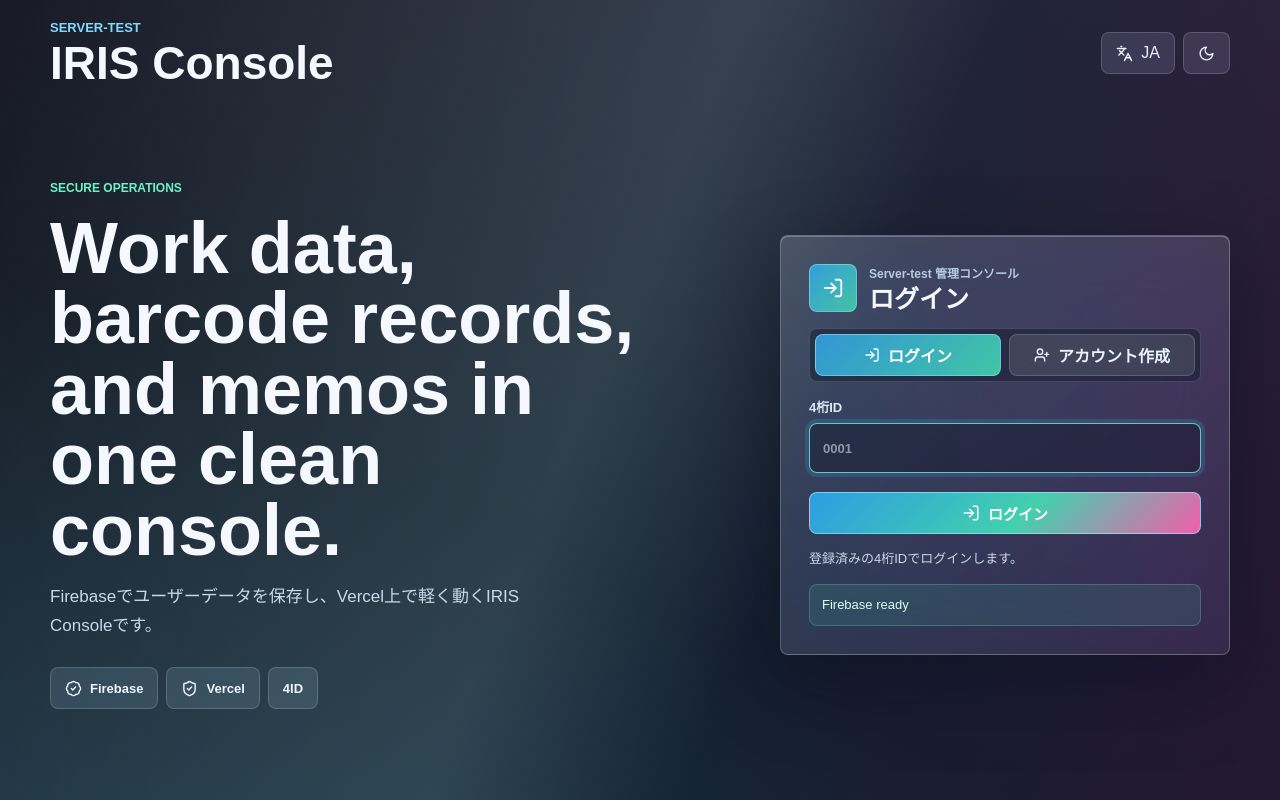
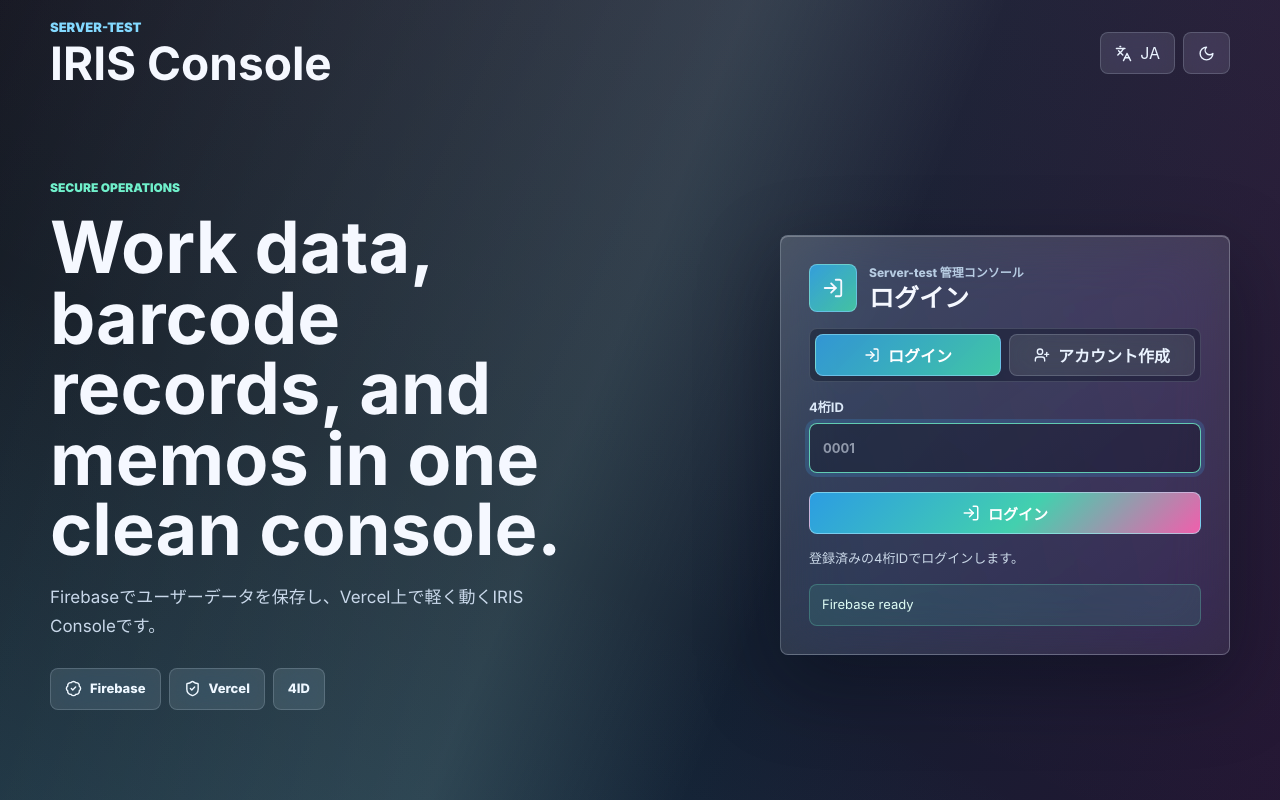
Before and after one commit to Taku20200824/Server-test, a Next.js app: page /login in a window 1280 px wide. Built offline with nearby package versions, Linux system fonts and the light colour scheme; no server answers.

Commit message:
Apply IRIS redesign global styles

```diff
--- a/src/app/globals.css
+++ b/src/app/globals.css
@@ -1,8 +1,9 @@
 :root {
-  color-scheme: light;
-  font-family: "Yu Gothic", "Hiragino Kaku Gothic ProN", Meiryo, Arial, sans-serif;
-  background: #eef1f5;
-  color: #1f2937;
+  color-scheme: light dark;
+  font-family: "Inter", "Yu Gothic", "Hiragino Kaku Gothic ProN", Meiryo, Arial, sans-serif;
+  background: #eef4fb;
+  color: #0f1d32;
+  text-rendering: geometricPrecision;
 }
 
 * {
@@ -15,6 +16,10 @@ body {
   min-height: 100%;
 }
 
+body {
+  min-width: 320px;
+}
+
 button,
 input,
 textarea {
@@ -24,3 +29,10 @@ textarea {
 button:disabled {
   cursor: not-allowed;
 }
+
+button,
+a,
+input,
+textarea {
+  -webkit-tap-highlight-color: transparent;
+}
```
